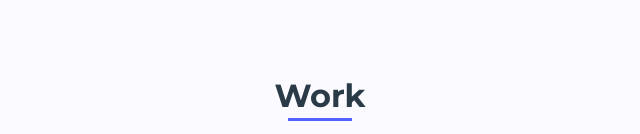
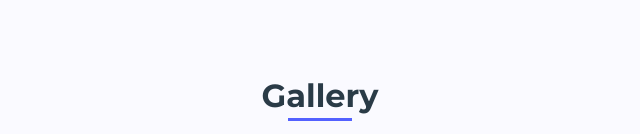
Before and after one commit to Tasinsobhan/gallery, a plain HTML site: page index.html in a window 1280 px wide. Shown: the part 666-800 px from the top of the page, 320-960 px from the left. Drawn offline with nearby package versions, Linux system fonts and the light colour scheme.

Commit message:
Update index.html

```diff
--- a/index.html
+++ b/index.html
@@ -56,7 +56,7 @@
 
             <!--===== PORTFOLIO =====-->
             <section class="portfolio section" id="portfolio">
-                <h2 class="section-title">Work</h2>
+                <h2 class="section-title">Gallery</h2>
 
                 <div class="portfolio__container bd-grid">
                     <div class="portfolio__img">
```
